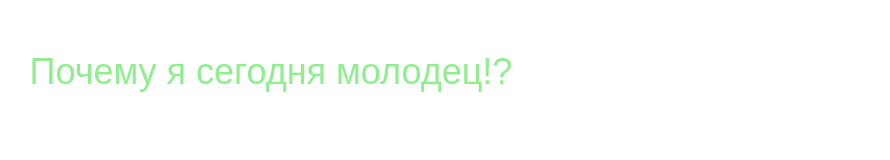
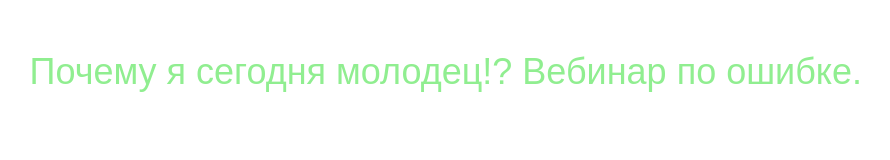
Before and after one commit to Kulvers/Test, a plain HTML site: page index.html in a window 1280 px wide. Shown: the whole page, without its empty margins (29-919 px from the left). Drawn offline with Linux system fonts and the light colour scheme.

Commit message:
github changes

```diff
--- a/index.html
+++ b/index.html
@@ -7,6 +7,6 @@
     <title>Document</title>
 </head>
 <body>
-    <p class="text">Почему я сегодня молодец!?</p>
+    <p class="text">Почему я сегодня молодец!? Вебинар по ошибке.</p>
 </body>
 </html>
```
